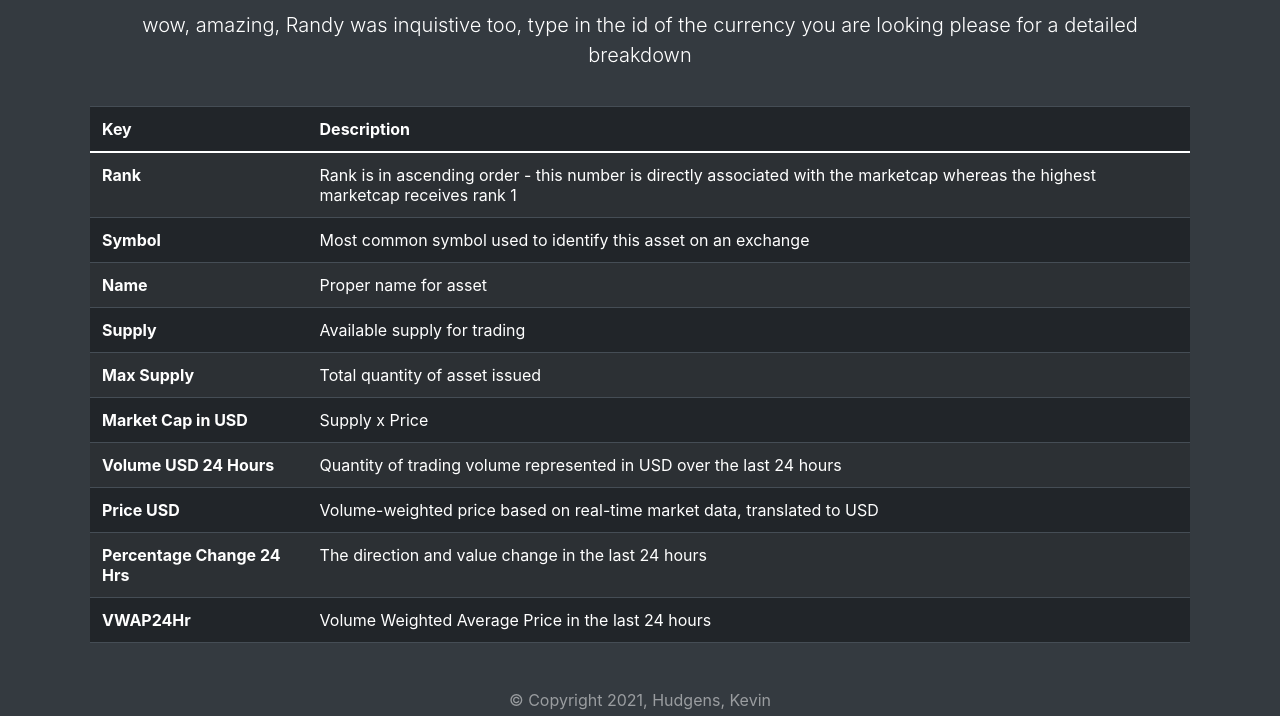
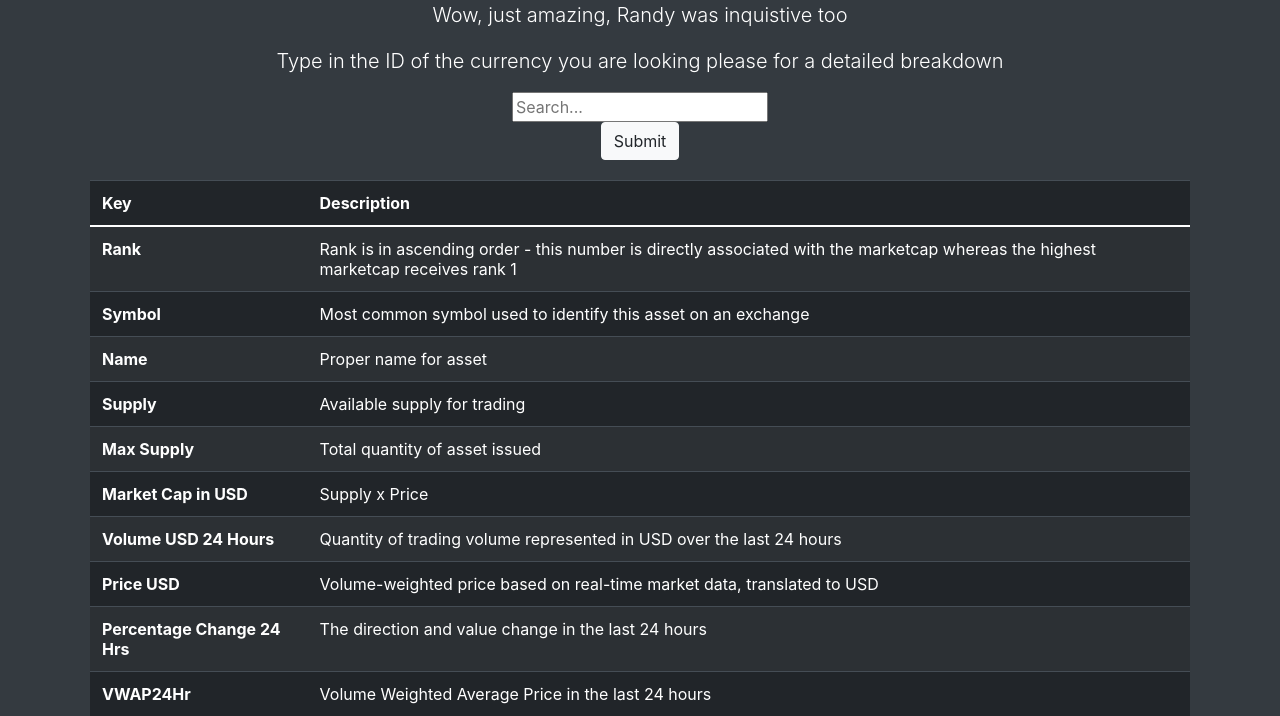
Before and after one commit to kghudgens/RandysCoin, a Django app: template coin/randysCoin/templates/randysCoin/search.html in a window 1280 px wide. Shown: the part 56-772 px from the top of the page. Run offline with Django 3.2, Linux system fonts and the light colour scheme; the template is opened without the code that fills it, so the values that code supplies are empty; some libraries are stand-ins or nearby versions.

Commit message:
Created form to search for cryptos

```diff
--- a/coin/randysCoin/templates/randysCoin/search.html
+++ b/coin/randysCoin/templates/randysCoin/search.html
@@ -3,11 +3,17 @@
 {%block content%}
 <div class="container">
     <main class="px-3">
-    <p class="lead">wow, amazing, Randy was inquistive too, type in the id of the currency you are looking please for a detailed breakdown  </p>
+    <p class="lead">Wow, just amazing, Randy was inquistive too</p>
+     <p class="lead">Type in the ID of the currency you are looking please for a detailed breakdown</p>
   </main>
 </div>
 <!-- Form here -->
-
+<div class=" w-25 container input-group rounded">
+  <form type="get" action="." style="margin: 0">
+    <input  id="search_box" type="text" name="search_box"  placeholder="Search..." >
+    <button class="btn btn-light" id="search_submit" type="submit" >Submit</button>
+</form>
+</div>
 
 <div class="container table-container">
     <table class="table table-dark table-striped">
```
